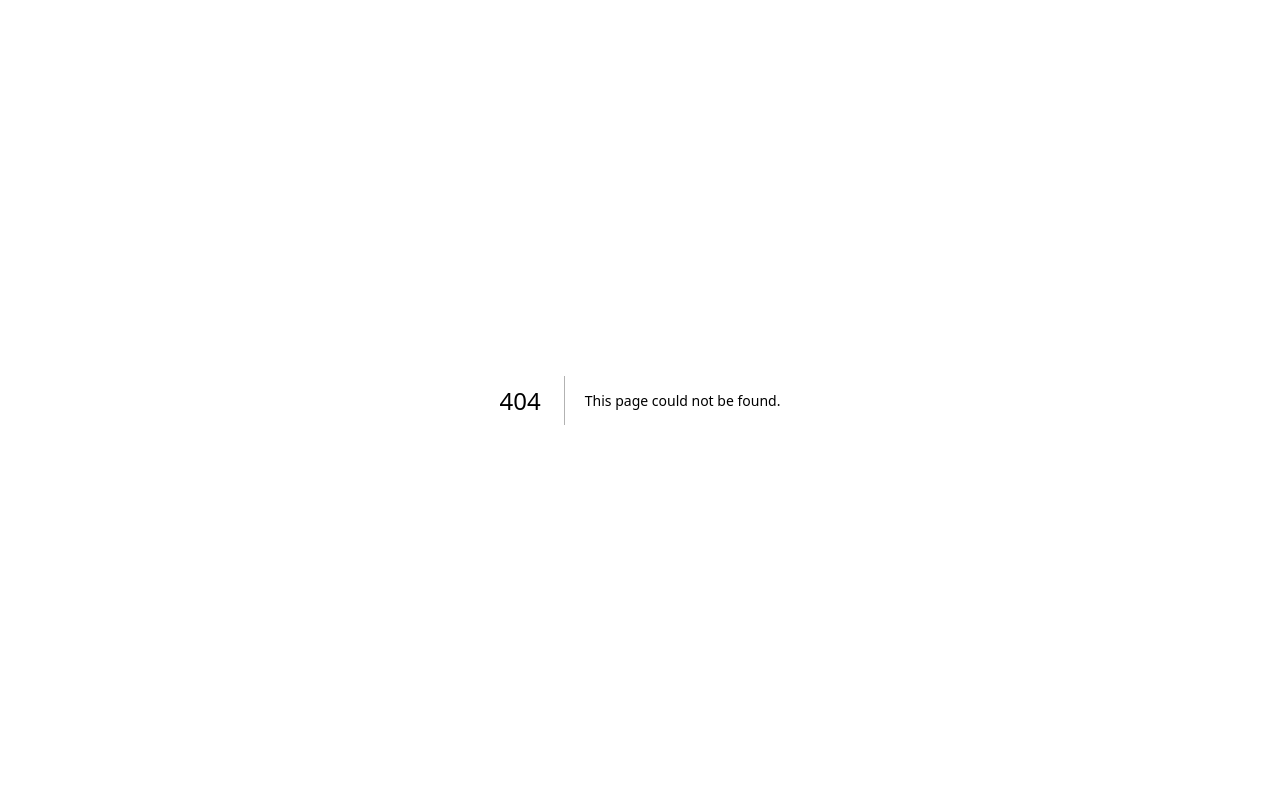
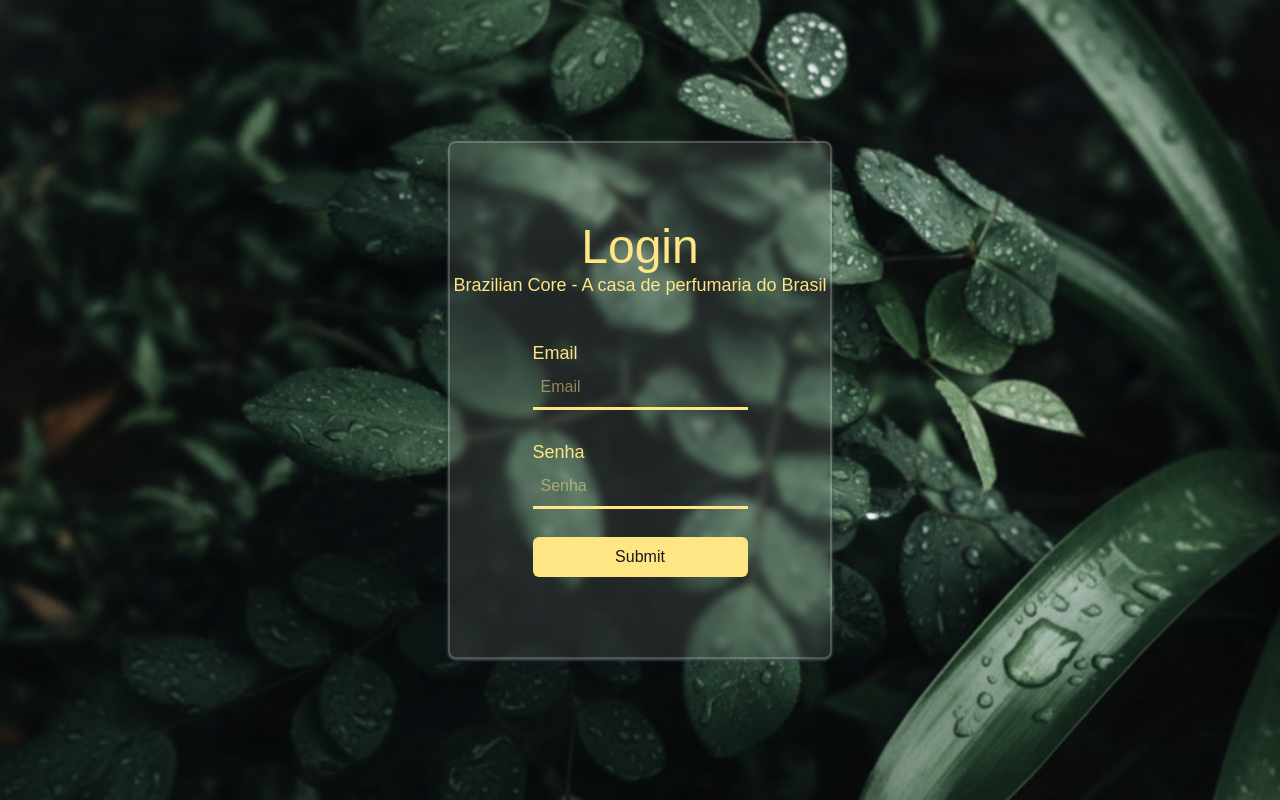
Before and after one commit to JoaoVictorCostaBarbosa/brazilian_core, a Next.js app in the folder frontend/: page /login in a window 1280 px wide. Before the commit this address had no page. Built offline with nearby package versions, Linux system fonts and the light colour scheme.

Commit message:
create the page for allow have an specifc route for login

```diff
--- /dev/null
+++ b/frontend/src/app/login/page.tsx
@@ -0,0 +1,9 @@
+import LoginCard from "./components/loginCard";
+
+export default function LoginPage() {
+    return (
+        <div className="bg-[url('/images/heroCardImage.png')] bg-cover bg-center w-full h-screen flex flex-col justify-center items-center">
+           <LoginCard/>
+        </div>
+    );
+}
```
